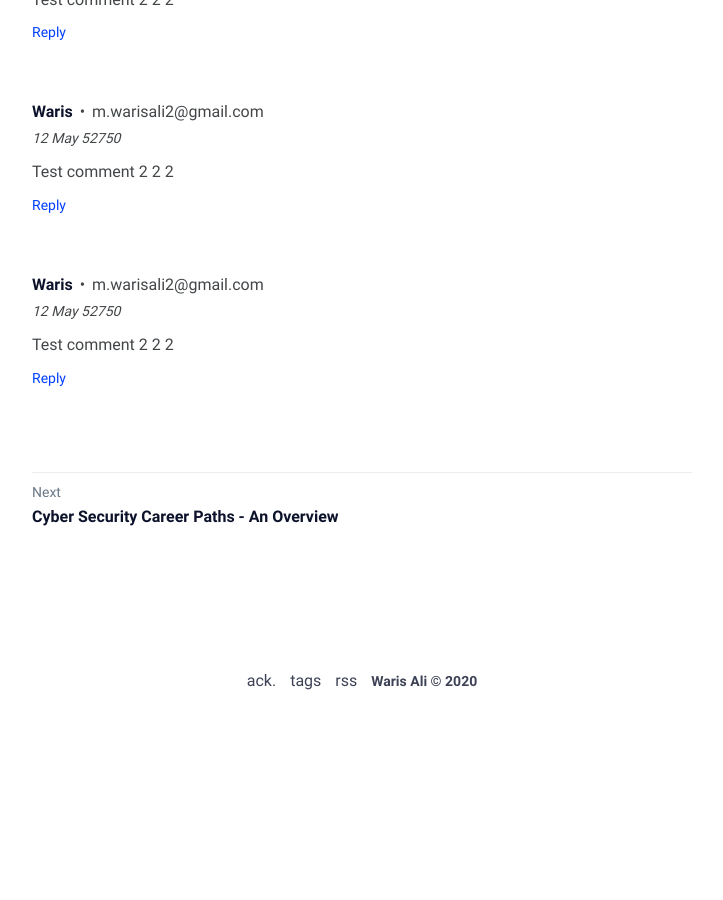
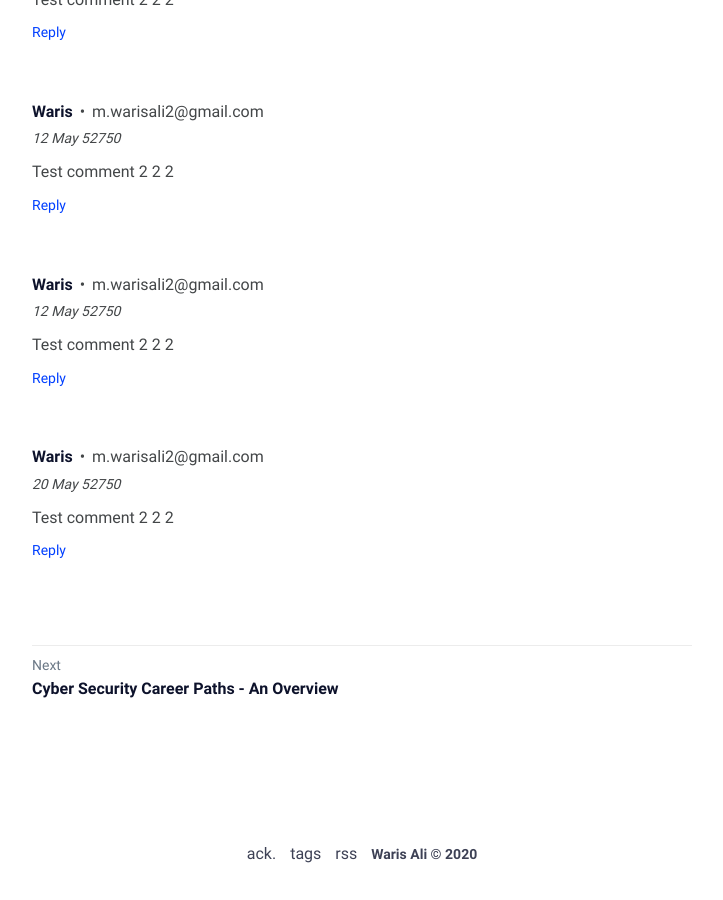
Before and after one commit to Waris-Ali-Tech/warisali.tech, a Jekyll site: the page built from _posts/2019-07-21-which-career-should-you-persue-in-it/2019-07-21-which-career-should-you-pursue-in-it.md, in a window 1280 px wide and 900 px high, scrolled down 4865 px. Shown: the whole window, without its empty margins (278-1001 px from the left). Built offline with Jekyll 4.4.1, drawn with Linux system fonts in a browser that asks for light colours; before the commit the page ends 5593 px from its top, so only the background shows below that.

Commit message:
comment: Waris on which-career-should-you-pursue-in-it

```diff
--- a/_data/comments.yml
+++ b/_data/comments.yml
@@ -96,3 +96,11 @@ which-career-should-you-pursue-in-it:
     email: m.warisali2@gmail.com
     replies: []
     id: a375585e-8512-4849-beae-1e55cd819e13
+  a8814d73-1ff4-45a4-8f9e-18e729ec749b:
+    post: which-career-should-you-pursue-in-it
+    name: Waris
+    comment: Test comment 2 2 2
+    timestamp: 1602474014009
+    email: m.warisali2@gmail.com
+    replies: []
+    id: a8814d73-1ff4-45a4-8f9e-18e729ec749b
```
